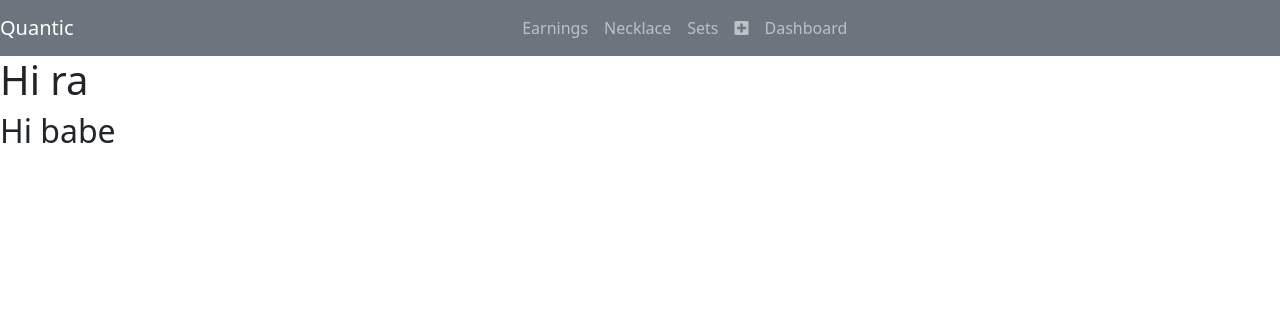
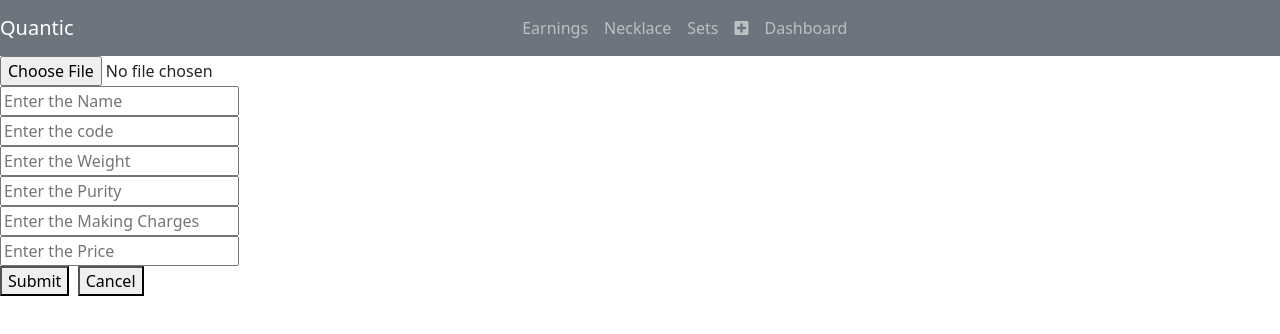
Before and after one commit to narendra539804/React_App_Jwellery_Website, a React (Create React App) app: page /add in a window 1280 px wide. Shown: the top 334 px of the page. Built offline with nearby package versions, Linux system fonts and the light colour scheme.

Commit message:
Update Add.js

```diff
--- a/src/components/Add.js
+++ b/src/components/Add.js
@@ -3,8 +3,26 @@ import React from "react";
 const Add = () => {
   return (
     <div>
-      <h1>Hi ra</h1>
-      <h2>Hi babe</h2>
+      <form>
+        <input type="file" placeholder="Upload Image" />
+        <br />
+        <input type="text" placeholder="Enter the Name" />
+        <br />
+        <input type="text" placeholder="Enter the code" />
+        <br />
+        <input type="text" placeholder="Enter the Weight" />
+        <br />
+        <input type="text" placeholder="Enter the Purity" />
+        <br />
+        <input type="text" placeholder="Enter the Making Charges" />
+        <br />
+        <input type="text" placeholder="Enter the Price" />
+        <br />
+        <button type="submit">Submit</button>
+        &nbsp;&nbsp;
+        <button type="submit"> Cancel</button>
+        <br />
+      </form>
     </div>
   );
 };
```
